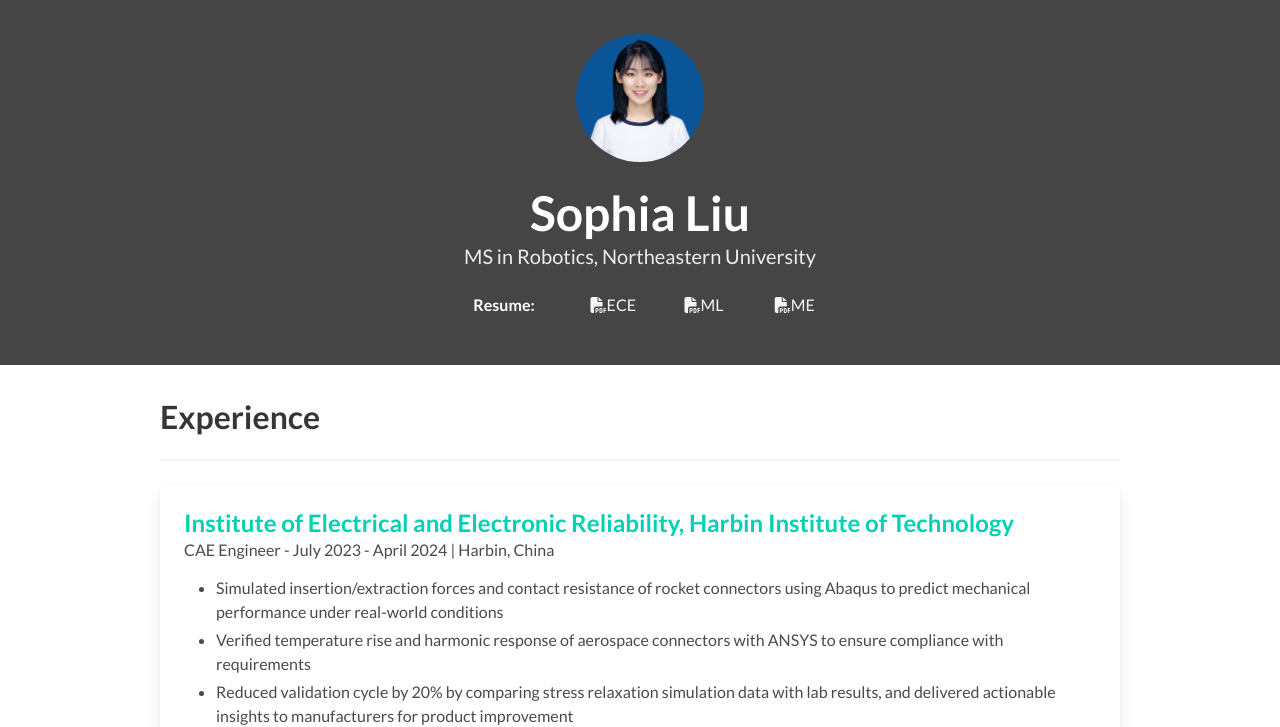
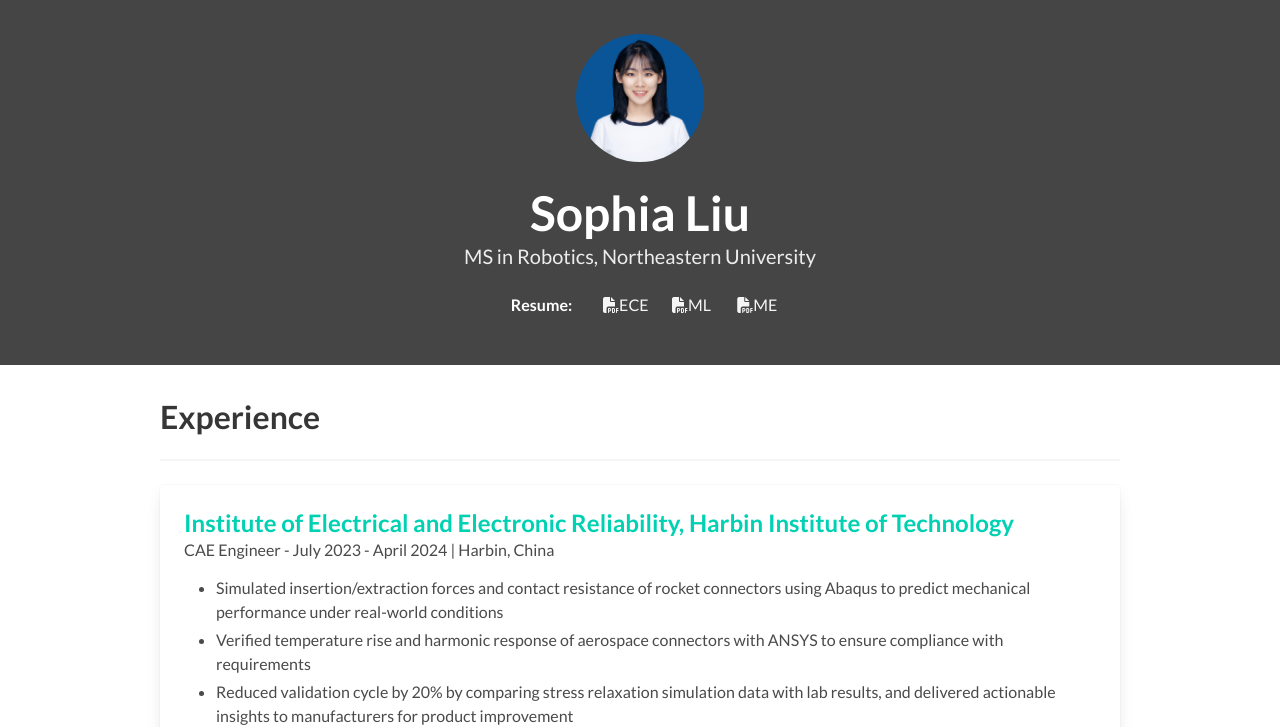
Before and after one commit to liu-siyu5/liu-siyu5.github.io, a plain HTML site: page index.html in a window 1280 px wide. Shown: the part 78-805 px from the top of the page. Drawn offline with Linux system fonts and the light colour scheme; files whose address does not match are found by name.

Commit message:
Update index.html

```diff
--- a/index.html
+++ b/index.html
@@ -57,7 +57,7 @@
             <h2 class="subtitle">
               MS in Robotics, Northeastern University
             </h2>
-            <div class="level" style="max-width: 400px; margin: auto;">
+            <div class="level" style="max-width: 300px; margin: auto;">
               <div class="level-item has-text-centered">
                 <strong>Resume:</strong>
               </div>
```
